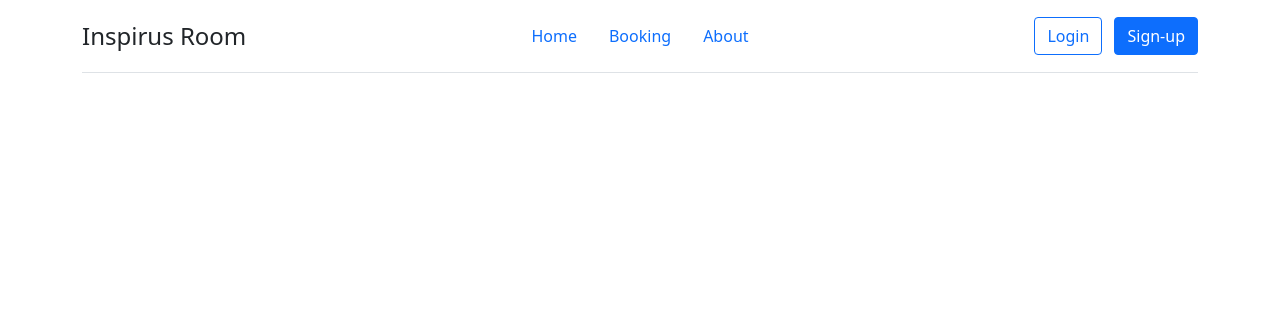
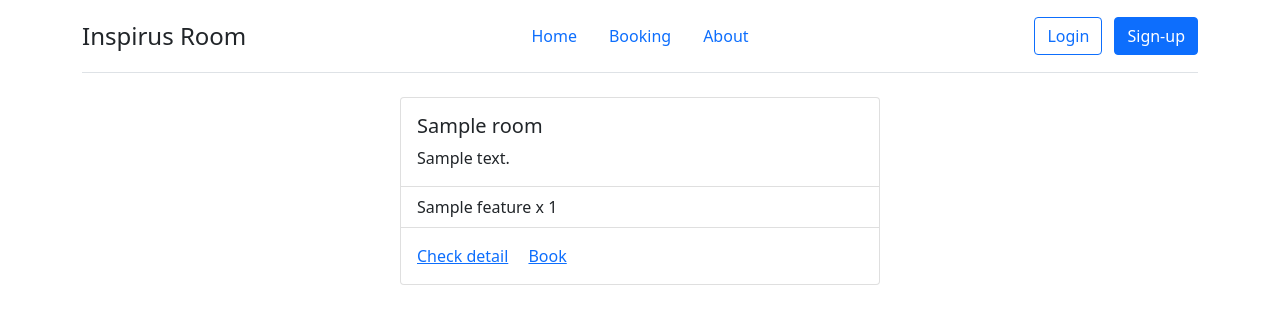
Before and after one commit to lzbhaha123/inspirus_room, a Django app: template booking/templates/booking/index.html in a window 1280 px wide. Shown: the top 333 px of the page. Run offline with Django 3.2, Linux system fonts and the light colour scheme; the template is opened without the code that fills it: values that come from a table or form of the project are taken from there, others are empty; tables that the repository leaves empty hold one stand-in row (values such as "Sample post"); some libraries are stand-ins or nearby versions.

Commit message:
'2022-3-30'

```diff
--- a/booking/models.py
+++ b/booking/models.py
@@ -26,3 +26,24 @@ class FeatureListToFeature(models.Model):
     feature_list =  models.ForeignKey(FeatureList,on_delete=models.CASCADE)
     feature = models.ForeignKey(Feature,on_delete=models.CASCADE)
     feature_count = models.IntegerField(max_length=25)
+
+class GuideLine(models.Model):
+    guideline_id = models.AutoField(primary_key=True)
+    name =  models.CharField(max_length=25)
+    content =  models.CharField(max_length=255)
+    def __str__(self):
+        return self.name
+
+class Room(models.Model):
+    room_id = models.AutoField(primary_key=True)
+    name =  models.CharField(max_length=25)
+    room_address =  models.CharField(max_length=255)
+    feature_list = models.ForeignKey(FeatureList,on_delete=models.SET_NULL,null=True)
+    guideline = models.ForeignKey(GuideLine,on_delete=models.SET_NULL,null=True)
+    other_detail =  models.CharField(max_length=255)
+    qe_code_url =  models.CharField(max_length=255)
+    def feature_detail(self):
+        return FeatureListToFeature.objects.filter(feature_list=self.feature_list)
+
+    def __str__(self):
+        return self.name
--- a/booking/templates/booking/index.html
+++ b/booking/templates/booking/index.html
@@ -3,4 +3,32 @@
     {% if student_id %}
         Welcome: {{student_name}}
     {% endif %}
+
+    {% if room_list %}
+
+        {% for room in room_list %}
+            <div class="card" style=" margin:5px auto  ; width: 30rem;">
+                <div class="card-body">
+                  <h5 class="card-title">{{ room.name }}</h5>
+                  <p class="card-text">{{ room.room_address }}</p>
+                </div>
+                <ul class="list-group list-group-flush">
+                    {% for f in room.feature_detail %}
+
+                    <li class="list-group-item">{{f.feature.name}} x {{f.feature_count}}</li>
+
+                    {% endfor %}
+                </ul>
+                <div class="card-body">
+                  <a href="#" class="card-link">Check detail</a>
+                  <a href="#" class="card-link">Book</a>
+                </div>
+              </div>
+
+        {% endfor %}
+
+
+    {% else %}
+        <p>No rooms are available.</p>
+    {% endif %}
 {% endblock %}
--- a/booking/views.py
+++ b/booking/views.py
@@ -1,7 +1,7 @@
 import logging
 from django.http import HttpResponse, HttpResponseRedirect
 from django.shortcuts import get_object_or_404, render
-from booking.models import Student
+from booking.models import Student,Room
 from django.core import serializers
 
 
@@ -12,7 +12,9 @@ def index(request):
      except:
           pass
 
-     return render(request, 'booking/index.html', {'student_id':student_id,'student_name':student_name})
+     room_list = Room.objects.order_by('room_id')
+
+     return render(request, 'booking/index.html', {'student_id':student_id,'student_name':student_name,'room_list':room_list})
 
 def login(request):
      return render(request, 'booking/login.html', {})
```
Also changed, not shown: booking/admin.py (+17 -3 lines), booking/migrations/0004_guideline_room.py (added).
